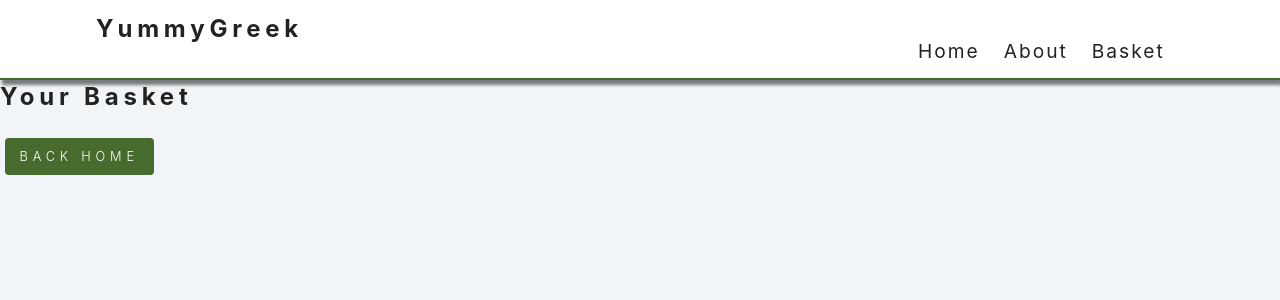
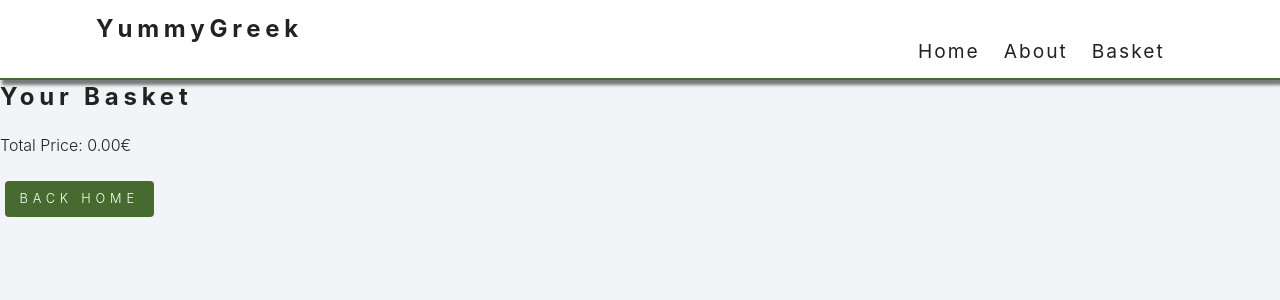
Before and after one commit to Melissopoulos/YummyGreek, a React (Create React App) app in the folder yummy-greek/: page /basket in a window 1280 px wide. Shown: the top 300 px of the page. Built offline with nearby package versions, Linux system fonts and the light colour scheme; data requests are answered from the project's data file.

Commit message:
implementation of total price function on the basket

```diff
--- a/yummy-greek/src/components/Categories.js
+++ b/yummy-greek/src/components/Categories.js
@@ -25,7 +25,6 @@ const Categories = () => {
     showDietaryPreferencesItem,
     showPriceRangeItem,
   } = useGlobalContext();
-  console.log(allergens);
 
   return (
     <div className="categories">
--- a/yummy-greek/src/components/Dish.js
+++ b/yummy-greek/src/components/Dish.js
@@ -23,7 +23,6 @@ const Dish = ({ id, name, image, description, price }) => {
   useEffect(() => {
     const isDishInBasket = basket.some((item) => item.id === id);
     if (isDishInBasket) {
-      console.log("ran");
       setAddToBasket(true);
     }
   }, []);
--- a/yummy-greek/src/pages/Basket.js
+++ b/yummy-greek/src/pages/Basket.js
@@ -4,7 +4,12 @@ import { useGlobalContext } from "../context";
 
 const Basket = () => {
   const { basket } = useGlobalContext();
-
+  // Function to calculate the total price
+  const calculateTotalPrice = () => {
+    // Calculate the sum of prices of all dishes in the basket
+    const totalPrice = basket.reduce((total, dish) => total + dish.price, 0);
+    return totalPrice.toFixed(2); // Format to two decimal places
+  };
   return (
     <section>
       <div>
@@ -17,6 +22,7 @@ const Basket = () => {
           ))}
         </ul>
       </div>
+      <p>Total Price: {calculateTotalPrice()}€</p>
       <Link to="/" className="btn btn-primary">
         back home
       </Link>
```
